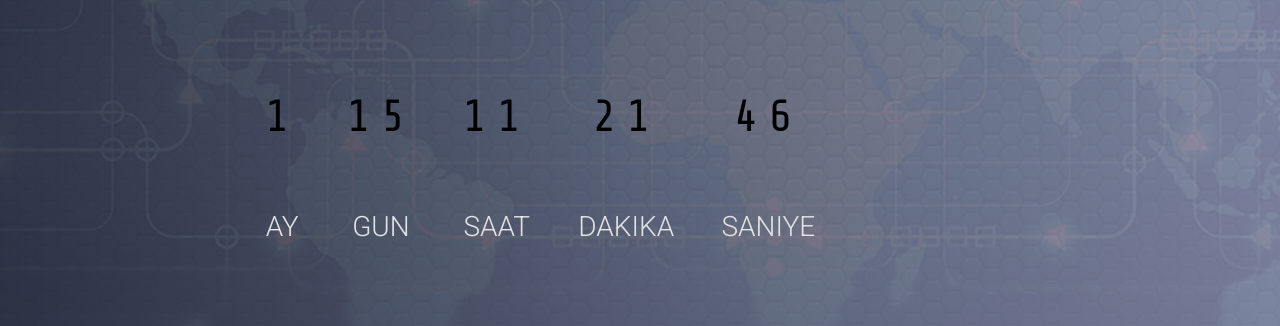
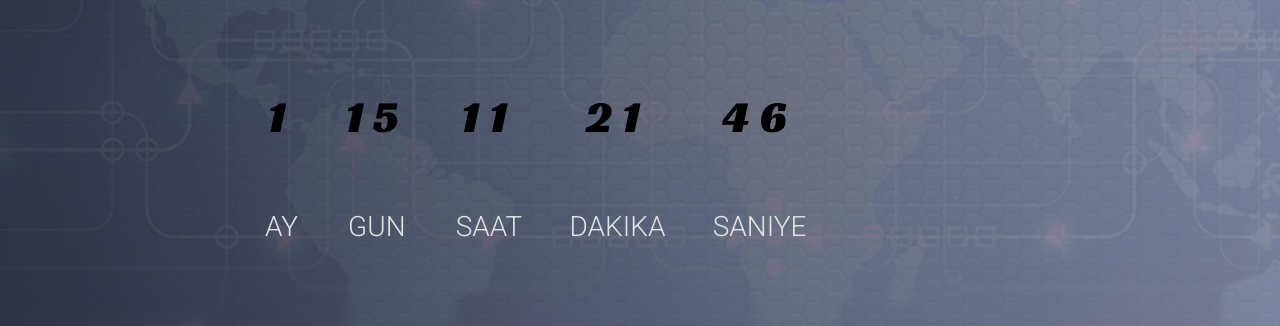
Before and after one commit to bilkamp/bilkamp19.github.io, a Jekyll site: the page built from index.html, in a window 1280 px wide. Shown: the part 418-744 px from the top of the page. Built offline with Jekyll 4.4.1, drawn with Linux system fonts in a browser that asks for light colours; nearby versions of some CDN libraries; some web fonts are replaced.

Commit message:
Değişiklikler

```diff
--- a/_includes/head.html
+++ b/_includes/head.html
@@ -16,7 +16,7 @@
 <link rel="stylesheet" href="{{ site.baseurl }}/css/responsive.css" />
 <link rel="stylesheet" href="{{ site.baseurl }}/css/syntax.css" />
 <link rel="stylesheet" href="{{ site.baseurl }}/css/custom.css" />
-<link href="https://fonts.googleapis.com/css?family=Share+Tech+Mono" rel="stylesheet">
+<link href="https://fonts.googleapis.com/css?family=Racing+Sans+One" rel="stylesheet">
 
 <!-- Js -->
 <script src="/js/vendor/modernizr-2.6.2.min.js"></script>
--- a/css/custom.css
+++ b/css/custom.css
@@ -1,6 +1,6 @@
 .countdown
 {
-  font-family: 'Share Tech Mono', monospace;
+  font-family: 'Racing Sans One', cursive;
   color: black;
 }
 
```
